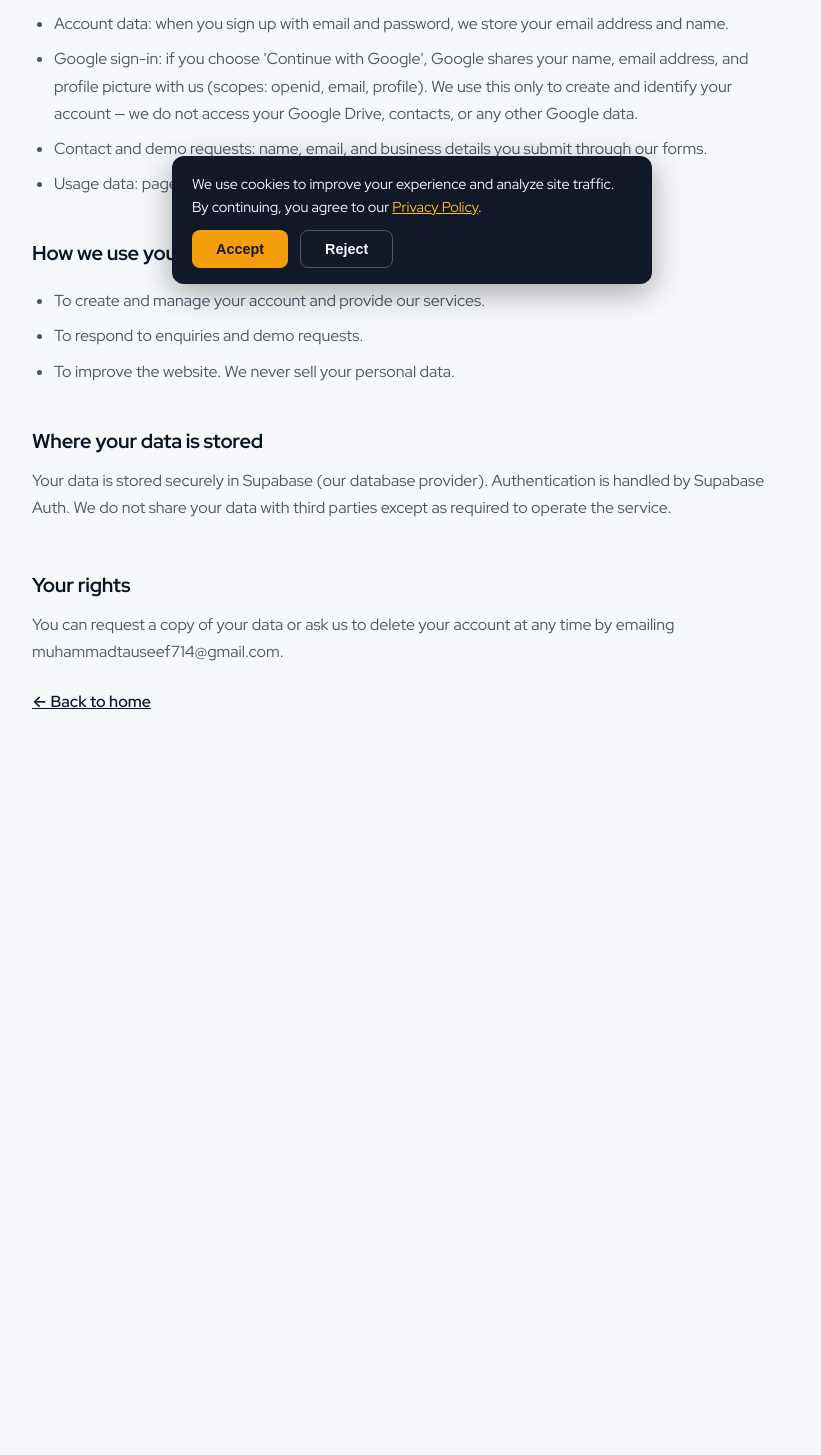
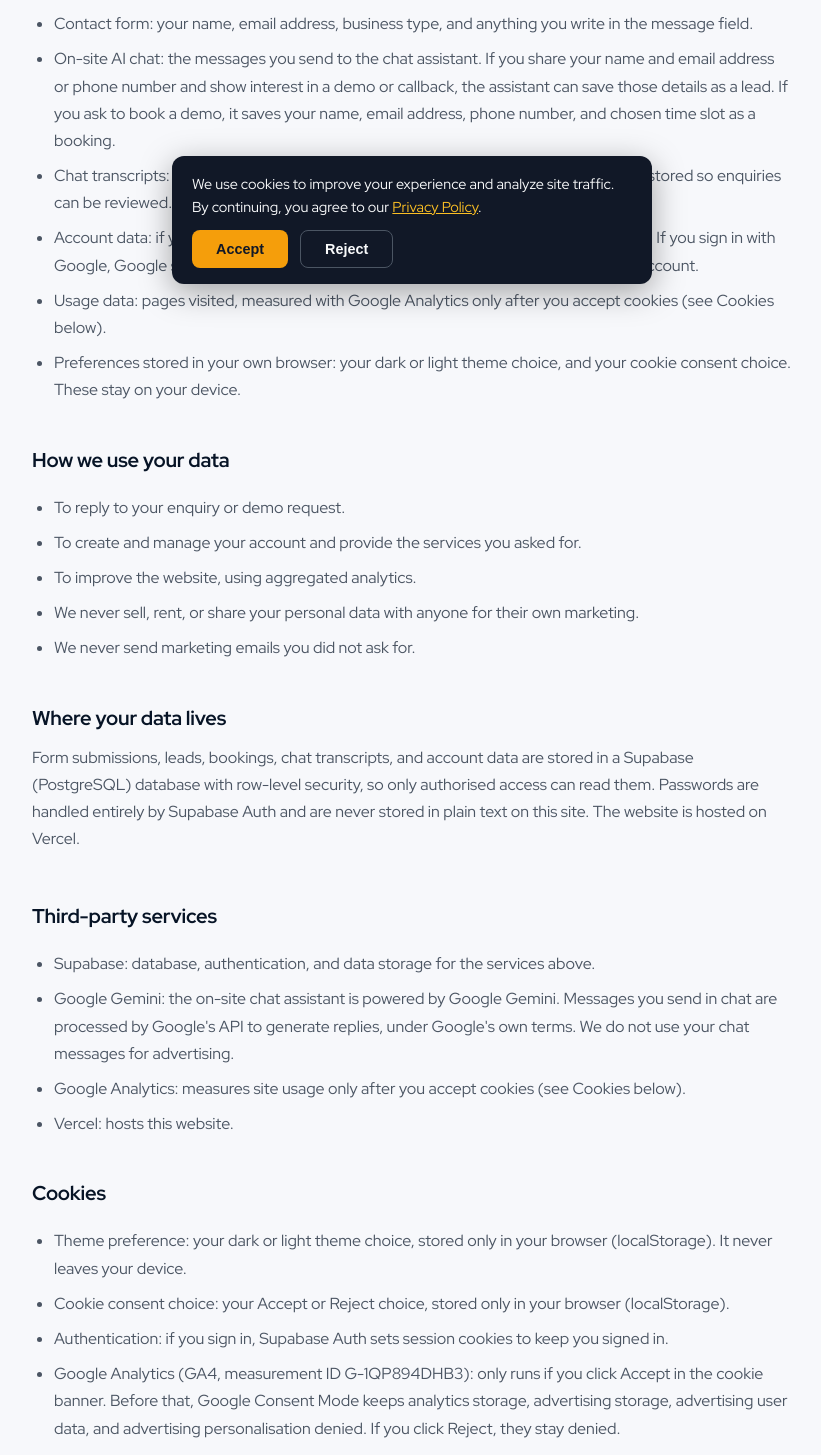
Before and after one commit to MuhammedTauseef/replypilot-site, a Next.js app: page /privacy in a window 1280 px wide. Shown: the part 500-1955 px from the top of the page, without its empty margins (228-1049 px from the left). Before the commit the page ends 1346 px from the top, so only its background shows below. Built offline with nearby package versions, Linux system fonts and the light colour scheme; no server answers; the database is empty.

Commit message:
Privacy Policy + Terms: full real policy from code (GA4 consent, Gemini chat, Supabase storage, AdSense forward-looking disclosure)

```diff
--- a/app/privacy/page.tsx
+++ b/app/privacy/page.tsx
@@ -28,26 +28,51 @@
 };
 
 const fallbackBlocks: Block[] = [
-  { type: "p", text: "Last updated: October 2026" },
+  { type: "p", text: "Last updated: October 14, 2026" },
   { type: "h2", text: "Who we are" },
-  { type: "p", text: "ReplyPilot is an AI automation studio run by Muhammad Tauseef. This policy explains what data we collect when you use our website and how we handle it." },
+  { type: "p", text: "ReplyPilot is an AI automation studio run by Muhammad Tauseef. This policy explains what data this website collects, why, and how it is handled. If you have questions, email muhammadtauseef714@gmail.com." },
   { type: "h2", text: "Data we collect" },
   { type: "ul", items: [
-    "Account data: when you sign up with email and password, we store your email address and name.",
-    "Google sign-in: if you choose 'Continue with Google', Google shares your name, email address, and profile picture with us (scopes: openid, email, profile). We use this only to create and identify your account — we do not access your Google Drive, contacts, or any other Google data.",
-    "Contact and demo requests: name, email, and business details you submit through our forms.",
-    "Usage data: pages visited and basic analytics to improve the website.",
-  ] },
+      "Contact form: your name, email address, business type, and anything you write in the message field.",
+      "On-site AI chat: the messages you send to the chat assistant. If you share your name and email address or phone number and show interest in a demo or callback, the assistant can save those details as a lead. If you ask to book a demo, it saves your name, email address, phone number, and chosen time slot as a booking.",
+      "Chat transcripts: the recent messages from a chat session (the last 13 messages) are stored so enquiries can be reviewed.",
+      "Account data: if you create an account, your email address and the enquiries tied to it. If you sign in with Google, Google shares your name, email address, and profile picture to create your account.",
+      "Usage data: pages visited, measured with Google Analytics only after you accept cookies (see Cookies below).",
+      "Preferences stored in your own browser: your dark or light theme choice, and your cookie consent choice. These stay on your device."
+    ] },
   { type: "h2", text: "How we use your data" },
   { type: "ul", items: [
-    "To create and manage your account and provide our services.",
-    "To respond to enquiries and demo requests.",
-    "To improve the website. We never sell your personal data.",
-  ] },
-  { type: "h2", text: "Where your data is stored" },
-  { type: "p", text: "Your data is stored securely in Supabase (our database provider). Authentication is handled by Supabase Auth. We do not share your data with third parties except as required to operate the service." },
+      "To reply to your enquiry or demo request.",
+      "To create and manage your account and provide the services you asked for.",
+      "To improve the website, using aggregated analytics.",
+      "We never sell, rent, or share your personal data with anyone for their own marketing.",
+      "We never send marketing emails you did not ask for."
+    ] },
+  { type: "h2", text: "Where your data lives" },
+  { type: "p", text: "Form submissions, leads, bookings, chat transcripts, and account data are stored in a Supabase (PostgreSQL) database with row-level security, so only authorised access can read them. Passwords are handled entirely by Supabase Auth and are never stored in plain text on this site. The website is hosted on Vercel." },
+  { type: "h2", text: "Third-party services" },
+  { type: "ul", items: [
+      "Supabase: database, authentication, and data storage for the services above.",
+      "Google Gemini: the on-site chat assistant is powered by Google Gemini. Messages you send in chat are processed by Google's API to generate replies, under Google's own terms. We do not use your chat messages for advertising.",
+      "Google Analytics: measures site usage only after you accept cookies (see Cookies below).",
+      "Vercel: hosts this website."
+    ] },
+  { type: "h2", text: "Cookies" },
+  { type: "ul", items: [
+      "Theme preference: your dark or light theme choice, stored only in your browser (localStorage). It never leaves your device.",
+      "Cookie consent choice: your Accept or Reject choice, stored only in your browser (localStorage).",
+      "Authentication: if you sign in, Supabase Auth sets session cookies to keep you signed in.",
+      "Google Analytics (GA4, measurement ID G-1QP894DHB3): only runs if you click Accept in the cookie banner. Before that, Google Consent Mode keeps analytics storage, advertising storage, advertising user data, and advertising personalisation denied. If you click Reject, they stay denied.",
+      "You can change your choice at any time by clearing this site's data in your browser settings; the banner will appear again."
+    ] },
+  { type: "h2", text: "Advertising" },
+  { type: "p", text: "This site does not currently show advertisements. In the future, advertising may be shown through Google AdSense. If that happens, Google may use cookies to serve and measure ads, including advertising storage and personalisation, subject to the consent choice you make in the cookie banner. This section will be updated if advertising goes live." },
+  { type: "h2", text: "Data retention" },
+  { type: "p", text: "We keep your data only as long as it is needed for the purpose it was collected for: to respond to your enquiry, to manage your account, or to operate this website. There is no fixed retention period in the site's code; when data is no longer needed, it is deleted. You can ask for earlier deletion at any time (see Your rights)." },
   { type: "h2", text: "Your rights" },
-  { type: "p", text: "You can request a copy of your data or ask us to delete your account at any time by emailing muhammadtauseef714@gmail.com." },
+  { type: "p", text: "You can ask at any time to see, correct, or delete the personal data we hold about you. Just email muhammadtauseef714@gmail.com and it will be handled personally. There is no data protection officer and no automated decision-making on this site." },
+  { type: "h2", text: "Changes" },
+  { type: "p", text: "This policy may be updated occasionally; the date at the top shows the latest version. Continued use of the site after changes means you accept the updated policy." },
 ];
 
 function renderBlock(block: Block, i: number) {
```
Also changed, not shown: app/terms/page.tsx (+30 -2 lines), 1 other file (tests, documents, lock files or other folders).
